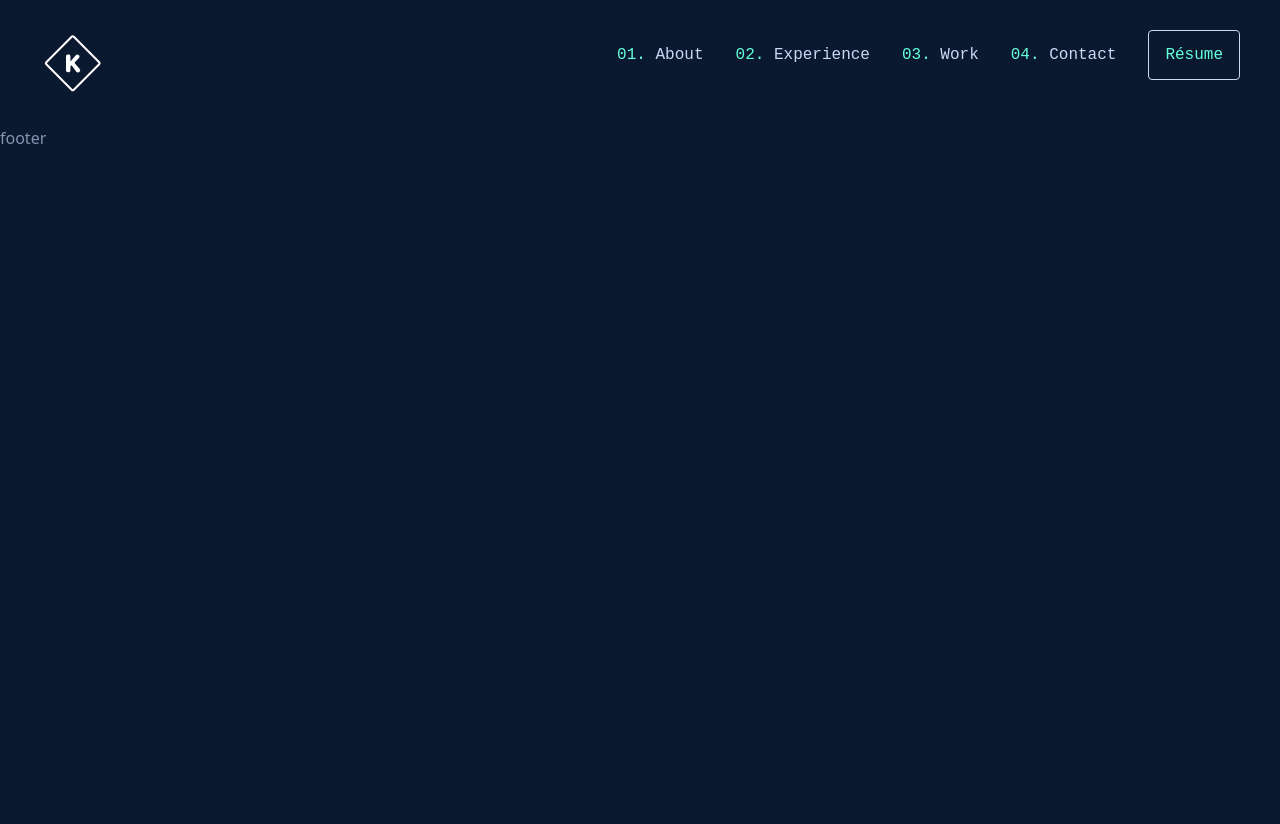
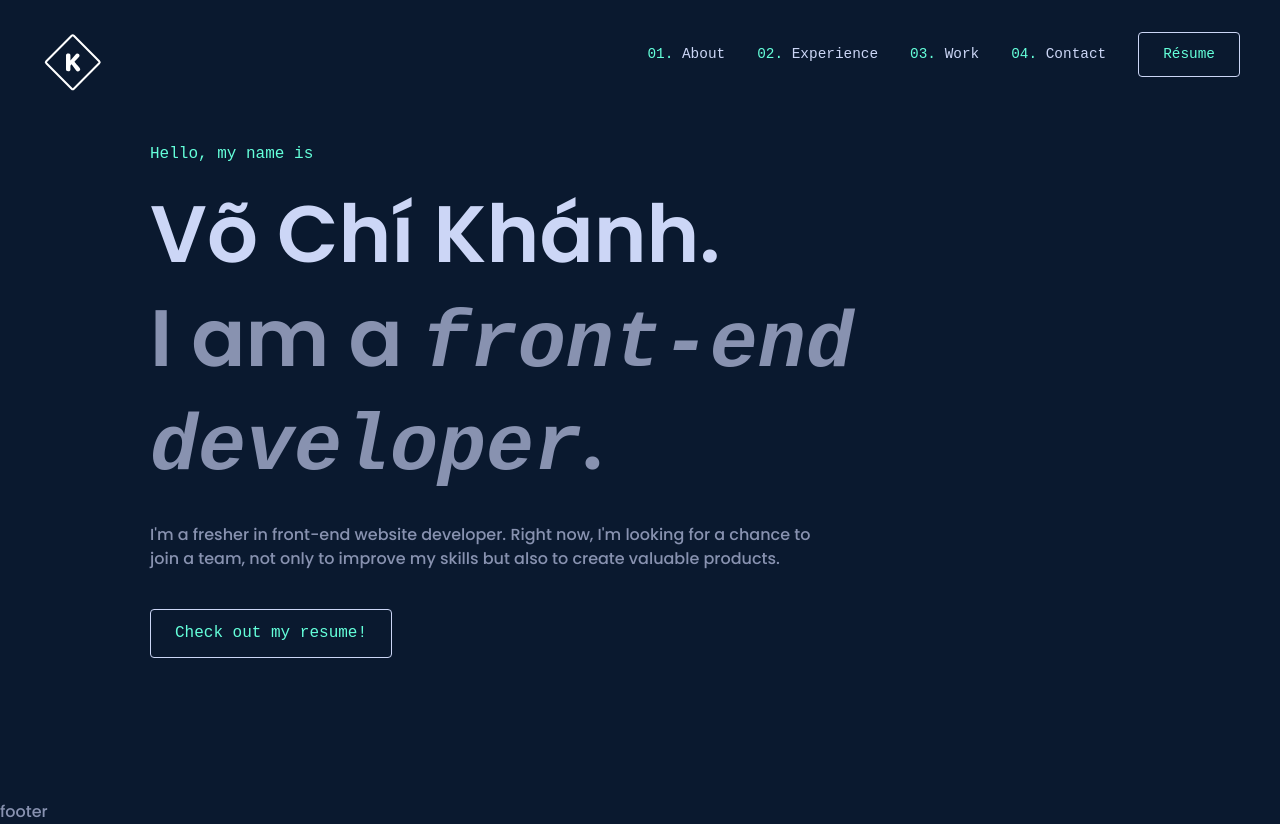
Before and after one commit to khanhworktime/KPortfolio, a website: page index.html in a window 1280 px wide. Before the commit the page ends 800 px from the top, so only its background shows below. Drawn offline with nearby package versions, Linux system fonts and the light colour scheme.

Commit message:
Finished the navbar and greeting part

```diff
--- a/index.html
+++ b/index.html
@@ -42,7 +42,16 @@
         </ul>
     </header>
 
-
+    <div class="content d-flex flex-column justify-content-center">
+        <div class="greeting d-flex flex-column justify-content-center">
+            <p class="hi">Hello, my name is</p>
+            <h1 class="author-name">Võ Chí Khánh.</h1>
+            <h1 class="author-greet">I am a <em>front-end developer</em>.</h1>
+            <p class="author-desc">I'm a fresher in front-end website developer. Right now, I'm looking for a chance to
+                join a team, not only to improve my skills but also to create valuable products. </p>
+            <a href="./src/public/resume.pdf" target="_blank" class="button">Check out my resume!</a>
+        </div>
+    </div>
 
     <footer>
         footer
--- a/src/scss/_variable.scss
+++ b/src/scss/_variable.scss
@@ -1,3 +1,4 @@
+
 // Font
 $font-primary: "Poppins";
 $font-mono: monospace;
@@ -6,11 +7,17 @@ $font-mono: monospace;
 $c-background: #0a192f;
 $c-navy: #112240;
 $c-slate: #8892b0;
-$c-light-slate: #ccd6f6;
-$c-light-green: #64ffda;
+$c-l-slate: #ccd6f6;
+$c-l-green: #64ffda;
 
 //Border
 $b-radius: 5px;
 
 //Logo
 $logo-small: 65px;
+
+// Text size
+$f-size-normal: 16px;
+$f-size-small: 0.9rem;
+$f-size-subheading: clamp(1.6rem, 5vw, 2rem);
+$f-size-heading: clamp(2.5rem, 8vw, 5rem);
--- /dev/null
+++ b/src/scss/greeting.scss
@@ -0,0 +1,26 @@
+
+// Container
+.greeting{
+    min-height: 100vh;
+    max-width: 60rem;
+    .hi{
+        font-family: $font-mono;
+        color: $c-l-green;
+        font-size: 1rem;
+    }
+    .author-name{
+        color: $c-l-slate;
+    }
+    .author-desc{
+        width: 100%;
+        @include desktop{
+            width: 70%;
+        }
+        @include tablet{
+            width: 70%;
+        }
+    }
+    .button{
+        margin: 1.2rem 0;
+    }
+}
--- a/src/scss/index.scss
+++ b/src/scss/index.scss
@@ -1,29 +1,76 @@
 
-@import "_font", "_variable", "header";
+@import "_font", "_variable", "mixin", "navbar", "greeting";
 
 html, body{
     background-color: $c-background !important;
     color: $c-slate !important;
-    font-size: 16px;
+    font-size: $f-size-normal !important;
+    font-family: $font-primary !important;
 }
 
+// A tag reset
 a, a:hover, a:focus, a:active {
     text-decoration: none !important;
     color: inherit !important;
 }
 
 a.button{
-    padding: 12px 16px;
+    font-family: $font-mono;
+    color: $c-l-green!important;
+    padding: 0.7rem 1.5rem!important;
     background: none;
-    border-color:$c-light-slate;
+    border-color:$c-l-slate;
     border-radius:4px;
     border-style:solid;
     border-width:1px;
     display: inline-block;
     transition: all 0.2s ease-in-out;
+    width: fit-content;
 }
 
 a.button:hover{
     background: rgba(238, 238, 238, .2);
 
 }
+
+//Scroller custom
+::-webkit-scrollbar {
+    width: 1.1rem;
+  }
+::-webkit-scrollbar-track {
+    background-color: transparent;
+}
+::-webkit-scrollbar-thumb {
+    background-color: $c-slate;
+    border-radius: 20px;
+    border: 6px solid transparent;
+    background-clip: content-box;
+}
+
+// Text styling
+h1{
+    font-size: $f-size-heading!important;
+    font-weight: 600!important;
+}
+h2{
+    font-size: $f-size-subheading!important;
+    font-weight: 600!important;
+}
+em{
+    font-family: $font-mono;
+    font-style: italic;
+}
+p{
+    margin: 1.2rem 0!important;
+}
+
+// Content style
+.content{
+    padding: 0 50px;
+    @include tablet{
+        padding: 0 100px;
+    }
+    @include desktop{
+        padding: 0 150px;
+    }
+}
--- /dev/null
+++ b/src/scss/mixin.scss
@@ -0,0 +1,20 @@
+
+// Mixin
+$mobile-width: 480px;
+$tablet-width: 768px;
+$desktop-width: 1024px;
+
+@mixin mobile { @media (max-width: #{$mobile-width - 1px}) {
+  @content;
+ }
+}
+
+@mixin tablet { @media (min-width: #{$tablet-width}) and (max-width: #{$desktop-width - 1px}) {
+   @content;
+ }
+}
+
+@mixin desktop {   @media (min-width: #{$desktop-width}) {
+  @content;
+ }
+}
--- a/src/scss/header.scss
+++ b/src/scss/navbar.scss
@@ -1,8 +1,11 @@
 
 header{
     padding: 30px 40px;
-    position: relative;
+    position: fixed;
+    width: 100vw;
     font-family: $font-mono;
+    font-size: $f-size-small;
+    background: $c-background;
     .logo{
         width: $logo-small;
         height: $logo-small;
@@ -13,9 +16,9 @@ header{
         list-style: none;
         li{
             padding-left: 32px;
-            color: $c-light-green;
+            color: $c-l-green;
             .opt{
-                color: $c-light-slate;
+                color: $c-l-slate;
             }
             .opt:hover{
                 color: inherit;
@@ -60,7 +63,7 @@ header{
             width: 30px;
             height: 2px;
             border-radius: 4px;
-            background-color: $c-light-green;
+            background-color: $c-l-green;
             transition: transform 0.22s cubic-bezier(0.55, 0.055, 0.675, 0.19) 0s;
             transform: rotate(0deg);
         }
@@ -73,7 +76,7 @@ header{
             width: 30px;
             height: 2px;
             border-radius: 4px;
-            background-color: $c-light-green;
+            background-color: $c-l-green;
             transition-timing-function: ease;
             transition-duration: 0.15s;
             transition-property: transform;
@@ -97,7 +100,7 @@ header{
             width: 30px;
             height: 2px;
             border-radius: 4px;
-            background-color: $c-light-green;
+            background-color: $c-l-green;
             transition: transform 0.22s cubic-bezier(0.215, 0.61, 0.355, 1) 0.12s;
             transform: rotate(225deg);
         }
@@ -110,7 +113,7 @@ header{
             width: 30px;
             height: 2px;
             border-radius: 4px;
-            background-color: $c-light-green;
+            background-color: $c-l-green;
             transition-timing-function: ease;
             transition-duration: 0.15s;
             transition-property: transform;
```
Also changed, not shown: src/public/css/index.css, 1 other file.
